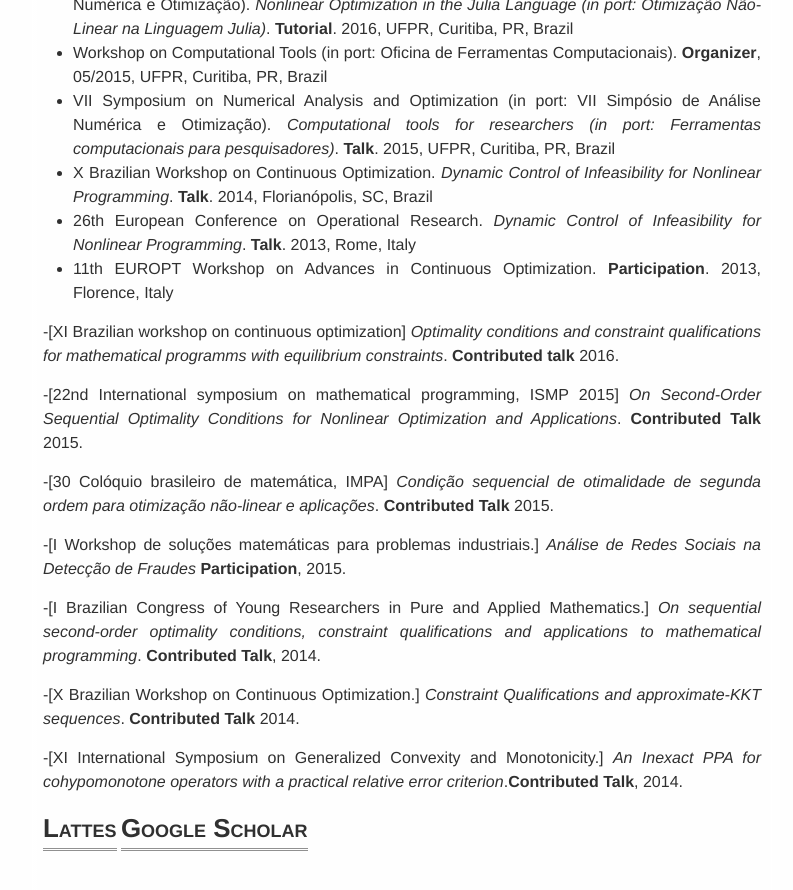
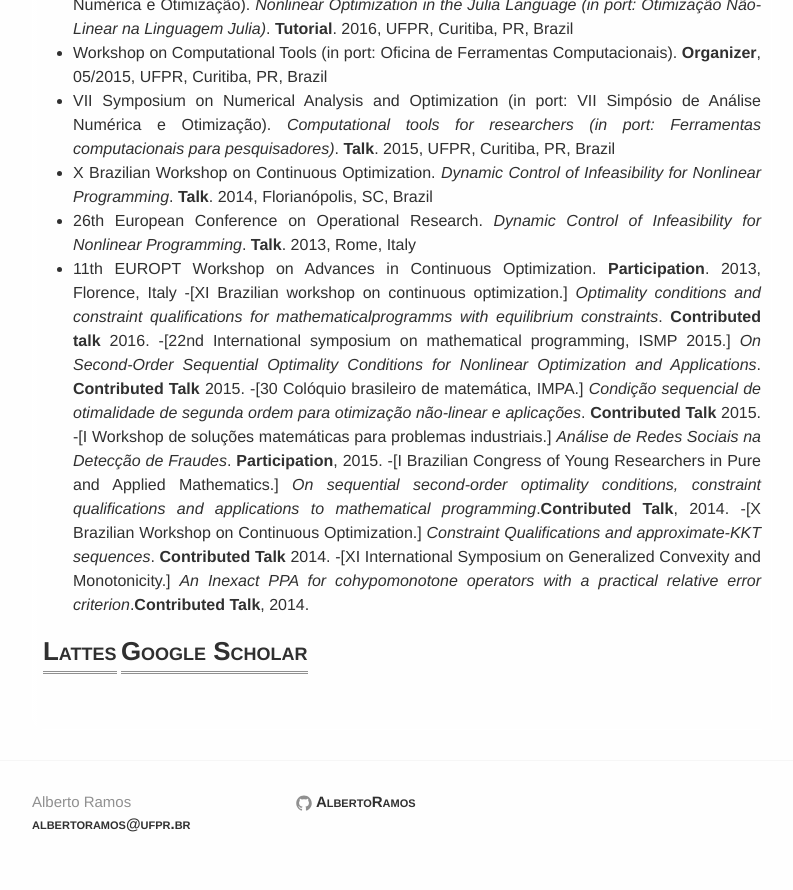
Before and after one commit to abelsiqueira/abelsiqueira.github.io-old, a Jekyll site: the page built from curriculum.en.md, in a window 1280 px wide and 900 px high, scrolled down 1706 px. Shown: the top 890 px of the window, without its empty margins (238-1031 px from the left). Built offline with Jekyll 4.4.1, drawn with Linux system fonts in a browser that asks for light colours.

Commit message:
Update curriculum.en.md

```diff
--- a/curriculum.en.md
+++ b/curriculum.en.md
@@ -80,25 +80,21 @@
     **Talk**. 2013, Rome, Italy
   - 11th EUROPT Workshop on Advances in Continuous Optimization.
     **Participation**. 2013, Florence, Italy
-
-
- -[XI Brazilian workshop on continuous optimization] _Optimality conditions and constraint qualifications for mathematical programms with equilibrium constraints_. **Contributed talk** 2016.
-
- -[22nd International symposium on mathematical programming, ISMP 2015] _On Second-Order Sequential Optimality Conditions for Nonlinear Optimization and Applications_. **Contributed Talk** 2015.
-
--[30 Colóquio brasileiro de matemática, IMPA] _Condição sequencial de otimalidade de segunda ordem para otimização não-linear  e aplicações_. **Contributed Talk** 2015.
-
--[I Workshop de soluções matemáticas para problemas industriais.] _Análise de Redes Sociais na Detecção de Fraudes_
-**Participation**, 2015.
-
--[I Brazilian Congress of Young Researchers in Pure and Applied Mathematics.]
-_On sequential second-order optimality conditions, constraint qualifications and applications to mathematical programming_.
-**Contributed Talk**, 2014.
-
- -[X Brazilian Workshop on Continuous Optimization.]
-_Constraint Qualifications and approximate-KKT sequences_. **Contributed Talk** 2014.
-
--[XI International Symposium on Generalized Convexity and Monotonicity.] _An Inexact PPA for cohypomonotone operators with a practical relative error criterion_.**Contributed Talk**, 2014.
+  -[XI Brazilian workshop on continuous optimization.]
+   _Optimality conditions and constraint qualifications for mathematicalprogramms with equilibrium constraints_. **Contributed talk** 2016.
+  -[22nd International symposium on mathematical programming, ISMP 2015.]
+  _On Second-Order Sequential Optimality Conditions for Nonlinear Optimization and Applications_. **Contributed Talk** 2015.
+  -[30 Colóquio brasileiro de matemática, IMPA.]
+   _Condição sequencial de otimalidade de segunda ordem para otimização não-linear  e aplicações_. **Contributed Talk** 2015.
+   -[I Workshop de soluções matemáticas para problemas industriais.]
+   _Análise de Redes Sociais na Detecção de Fraudes_. **Participation**, 2015.
+  -[I Brazilian Congress of Young Researchers in Pure and Applied Mathematics.]
+   _On sequential second-order optimality conditions,
+   constraint qualifications and applications to mathematical programming_.**Contributed Talk**, 2014.
+  -[X Brazilian Workshop on Continuous Optimization.]
+   _Constraint Qualifications and approximate-KKT sequences_. **Contributed Talk** 2014.
+  -[XI International Symposium on Generalized Convexity and Monotonicity.]
+   _An Inexact PPA for cohypomonotone operators with a practical relative error criterion_.**Contributed Talk**, 2014.
 
 ## [Lattes](http://lattes.cnpq.br/3320145045271106)
 ## [Google Scholar](http://scholar.google.com.br/citations?hl=pt-BR&user=CwUd6FgAAAAJ)
```
